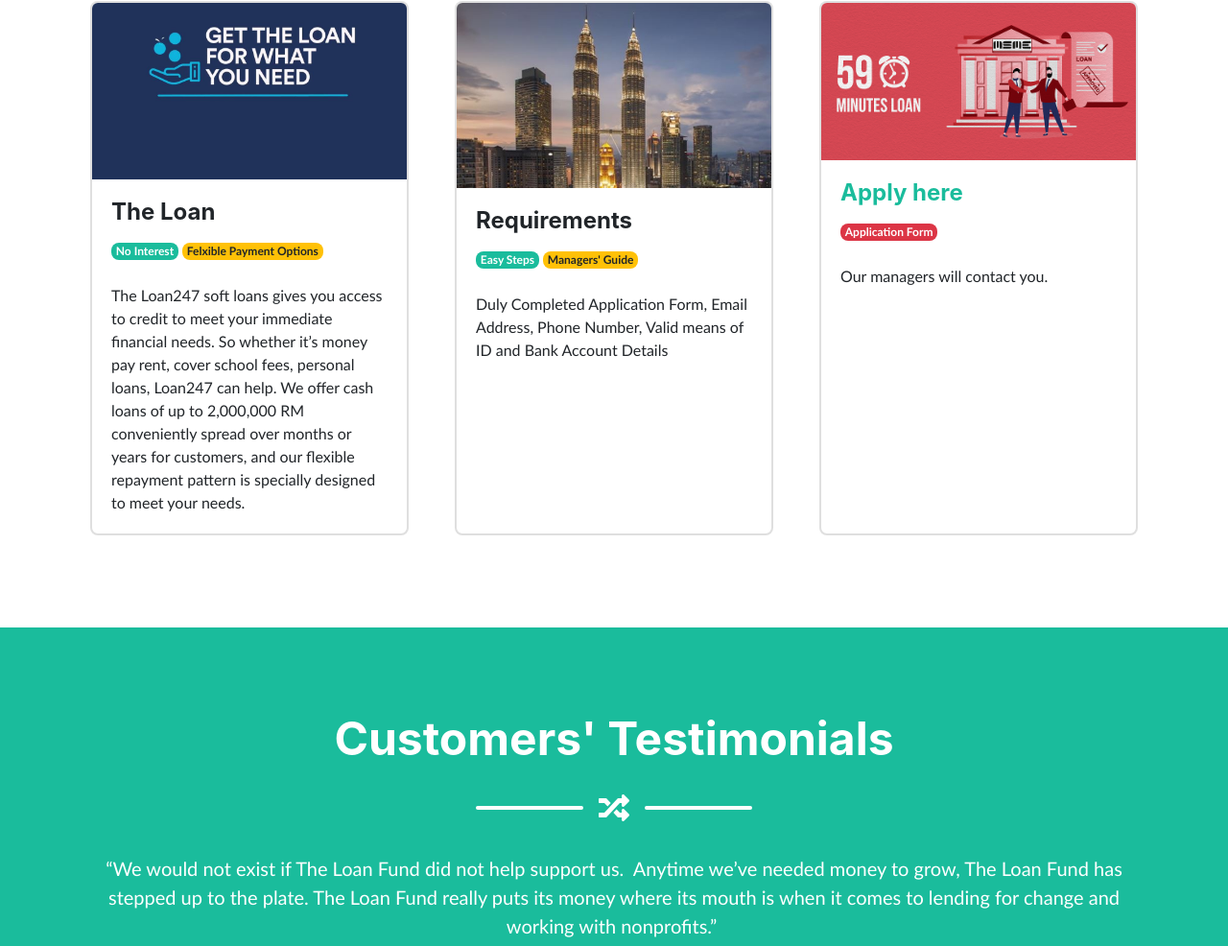
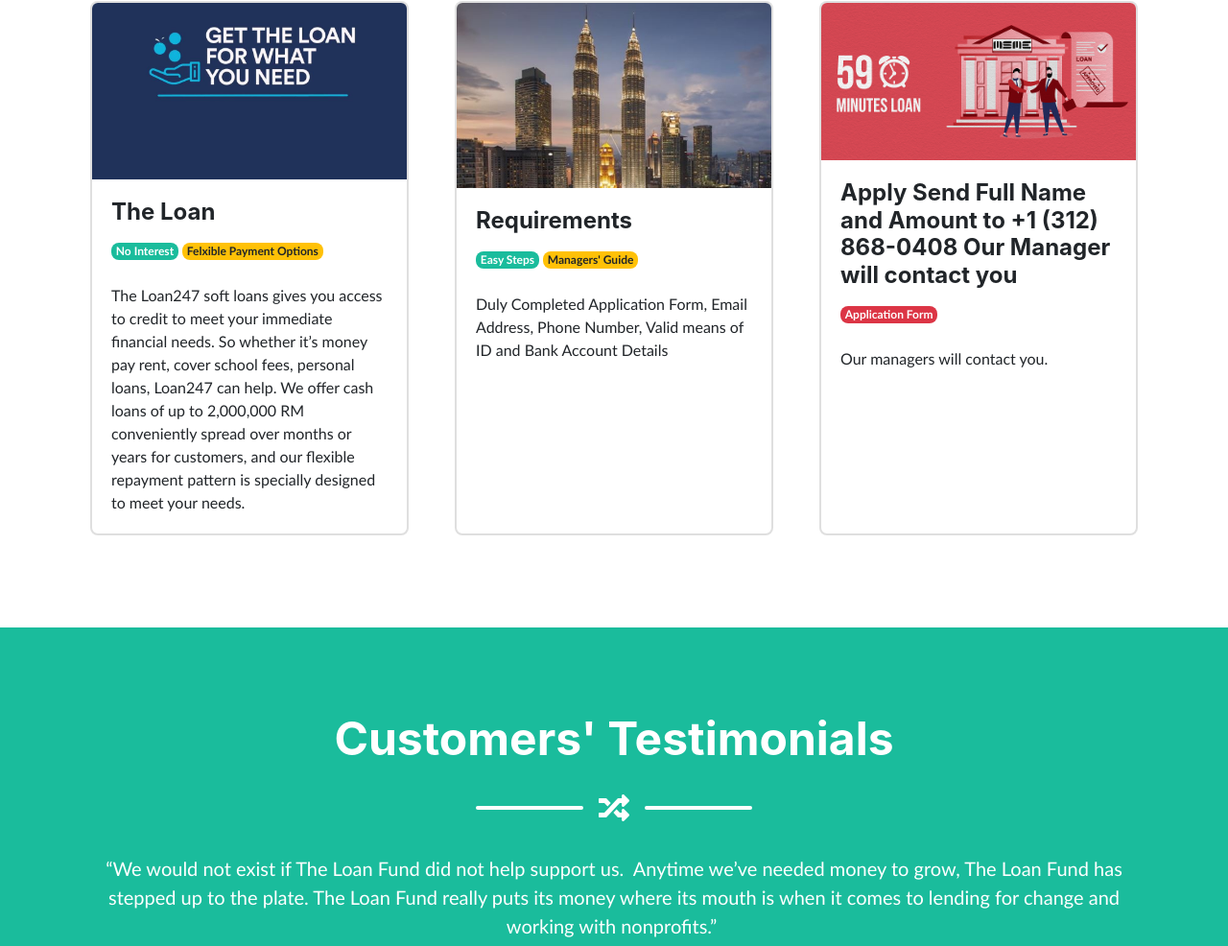
Before and after one commit to loans247/loans247.github.io, a plain HTML site: page index.html in a window 1280 px wide. Shown: the part 935-1921 px from the top of the page at 96% size. Drawn offline with Linux system fonts and the light colour scheme; a web font is replaced by a local one.

Commit message:
Update index.html

```diff
--- a/index.html
+++ b/index.html
@@ -105,7 +105,9 @@
                         <a><img class="card-img-top" src="./assets/img/approved.png" alt="Apply"></a>
                         <div class="card-body">
                             <h4 class="card-title">
-                                <a target="_blank" href="https://forms.gle/fLKHVuSAVqUKzkSZ8">Apply here</a>
+                                <a>Apply</a>
+                                Send Full Name and Amount to +1 (312) 868-0408
+                                Our Manager will contact you
                             </h4>
                             <p class="card-text">
                                 <span class="badge badge-danger">Application Form</span>
```
